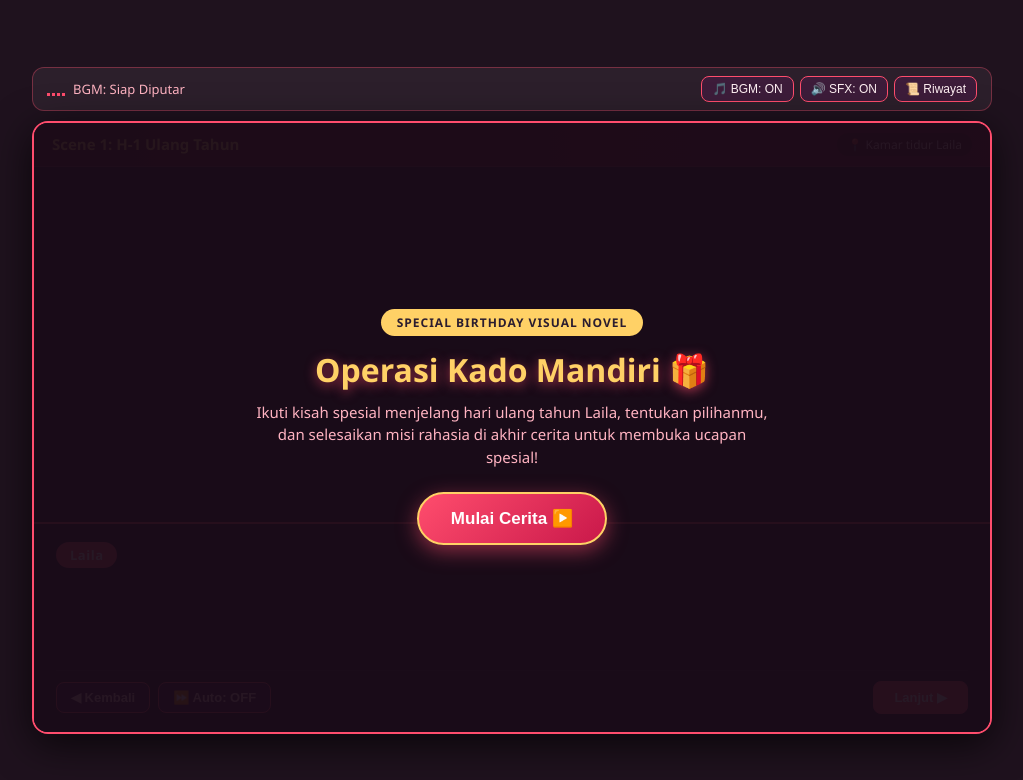
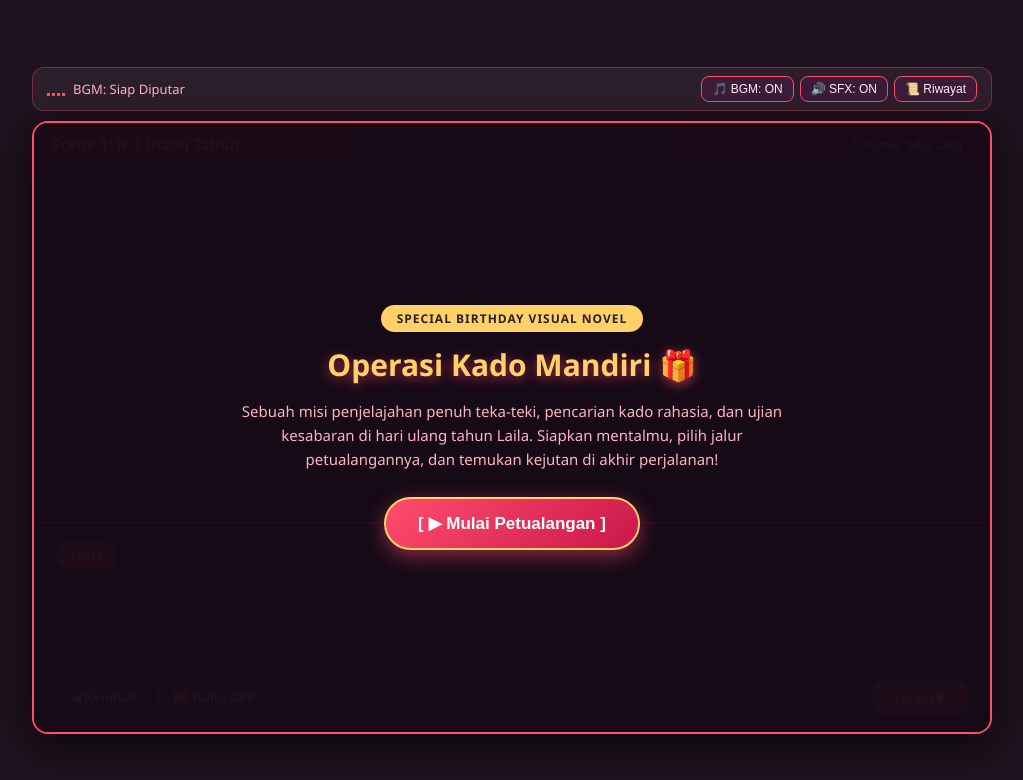
Before and after one commit to nanuime221/nalaproject1.2, a plain HTML site: page index.html in a window 1280 px wide. Shown: the whole page, without its empty margins (128-1151 px from the left). Drawn offline with Linux system fonts and the light colour scheme.

Commit message:
Update index.html

```diff
--- a/index.html
+++ b/index.html
@@ -3,7 +3,7 @@
 <head>
     <meta charset="UTF-8">
     <meta name="viewport" content="width=device-width, initial-scale=1.0, maximum-scale=1.0, user-scalable=no">
-    <title>Operasi Kado Mandiri 🎂</title>
+    <title>Operasi Kado Mandiri: Dari Sabar Jadi Sumringah 🎂</title>
     <style>
         :root {
             --primary: #ff4d6d;
@@ -271,11 +271,11 @@
             padding: 8px 20px;
         }
 
-        /* Start Overlay */
+        /* Start Overlay (Landing Page) */
         #startOverlay {
             position: absolute;
             inset: 0;
-            background: rgba(25, 11, 24, 0.94);
+            background: rgba(22, 10, 22, 0.96);
             z-index: 20;
             display: flex;
             flex-direction: column;
@@ -286,17 +286,17 @@
         }
 
         #startOverlay h1 {
-            font-size: clamp(22px, 4vw, 32px);
+            font-size: clamp(22px, 4vw, 30px);
             color: var(--accent-gold);
-            margin-bottom: 10px;
+            margin-bottom: 14px;
             text-shadow: 0 3px 12px rgba(255, 77, 109, 0.6);
         }
 
         #startOverlay p {
             color: var(--secondary);
-            max-width: 520px;
-            margin-bottom: 24px;
-            line-height: 1.5;
+            max-width: 560px;
+            margin-bottom: 26px;
+            line-height: 1.6;
             font-size: 15px;
         }
 
@@ -645,16 +645,16 @@
         </div>
     </div>
 
-    <!-- ================= VISUAL NOVEL SECTION ================= -->
+    <!-- ================= VISUAL NOVEL CONTAINER ================= -->
     <div id="vnWrapper">
-        <!-- Start Screen Overlay -->
+        <!-- Start Screen Overlay (Landing Page Diperbarui) -->
         <div id="startOverlay">
             <div class="quest-badge">SPECIAL BIRTHDAY VISUAL NOVEL</div>
             <h1>Operasi Kado Mandiri 🎁</h1>
             <p>
-                Ikuti kisah spesial menjelang hari ulang tahun Laila, tentukan pilihanmu, dan selesaikan misi rahasia di akhir cerita untuk membuka ucapan spesial!
+                Sebuah misi penjelajahan penuh teka-teki, pencarian kado rahasia, dan ujian kesabaran di hari ulang tahun Laila. Siapkan mentalmu, pilih jalur petualangannya, dan temukan kejutan di akhir perjalanan!
             </p>
-            <button class="btn-big-start" onclick="startVN()">Mulai Cerita ▶️</button>
+            <button class="btn-big-start" onclick="startVN()">[ ▶ Mulai Petualangan ]</button>
         </div>
 
         <!-- Side Quest Transition Overlay -->
@@ -756,10 +756,10 @@
     <div id="letterModal" class="modal">
         <h2>💌 SURAT SPESIAL ULANG TAHUN 💌</h2>
 
-        <div class="letter-body">Kepada Laila Quthratun Nada (alias Lail, Lele, Lala, atau yang lainnya—tergantung mood kamu hari ini),
-<i>Kekasihku yang katanya manusia paling krisis nama panggilan sejak kecil,</i>
-
-Selamat ulang tahun ya....cieee jadi tambah tua😜. Selamat Anda resmi masuk ke usia seperempat abad! Tenang saja, sekarang kita resmi berada di klub umur yang sama. Kamu boleh minta nasehat sama <i>mas WALI</i> yang sudah berpengalaman jadi manusia seperempat abad.
+        <div class="letter-body">Kepada Laila Quthratun Nada (alias Lail, Lele, atau Lala—tergantung mood kamu hari ini),
+Kelasihku yang katanya manusia paling krisis nama panggilan sejak kecil,
+
+Selamat ulang tahun ya....cieee jadi tambah tua😜. Selamat Anda resmi masuk ke usia seperempat abad! Tenang saja, sekarang kita resmi berada di klub umur yang sama. Kamu boleh minta nasehat sama mas WALI yang sudah berpengalaman jadi manusia seperempat abad.
 
 Pertama-tama, aku mau minta maaf yang sebesar-besarnya buat ulang tahun kemarin yaaa. Maaf ya kalau rangkaian acaramu kemarin jauh dari kata romantis, nggak ada drama surprise mata ditutup kain hitam ala drakor. Malah jadi acara servis hp & pilih kado mandiri. Itupun kamu tak bikin ngomel-ngomel mulu karena menggoyahkan setiap barang yang mau kau pilih wkwk.
 
@@ -1269,7 +1269,7 @@ Selamat ulang tahun ya, jangan lupa bahagia terus, and I love you so much! ❤
                 prop: "gift_box",
                 speaker: "Laila",
                 speakerType: "laila",
-                text: "\"Yaudah deh... Berhubung kadonya pas banget sama mauku, kemaafan resmi diberikan. Makasih ya kadonya!\" 😗",
+                text: "\"Yaudah deh... Berhubung kadonya pas banget sama mauku, kemaafan resmi diberikan. Makasih ya kadonya!\" 🙃",
                 isEndOfVN: true
             }
         ];
```
